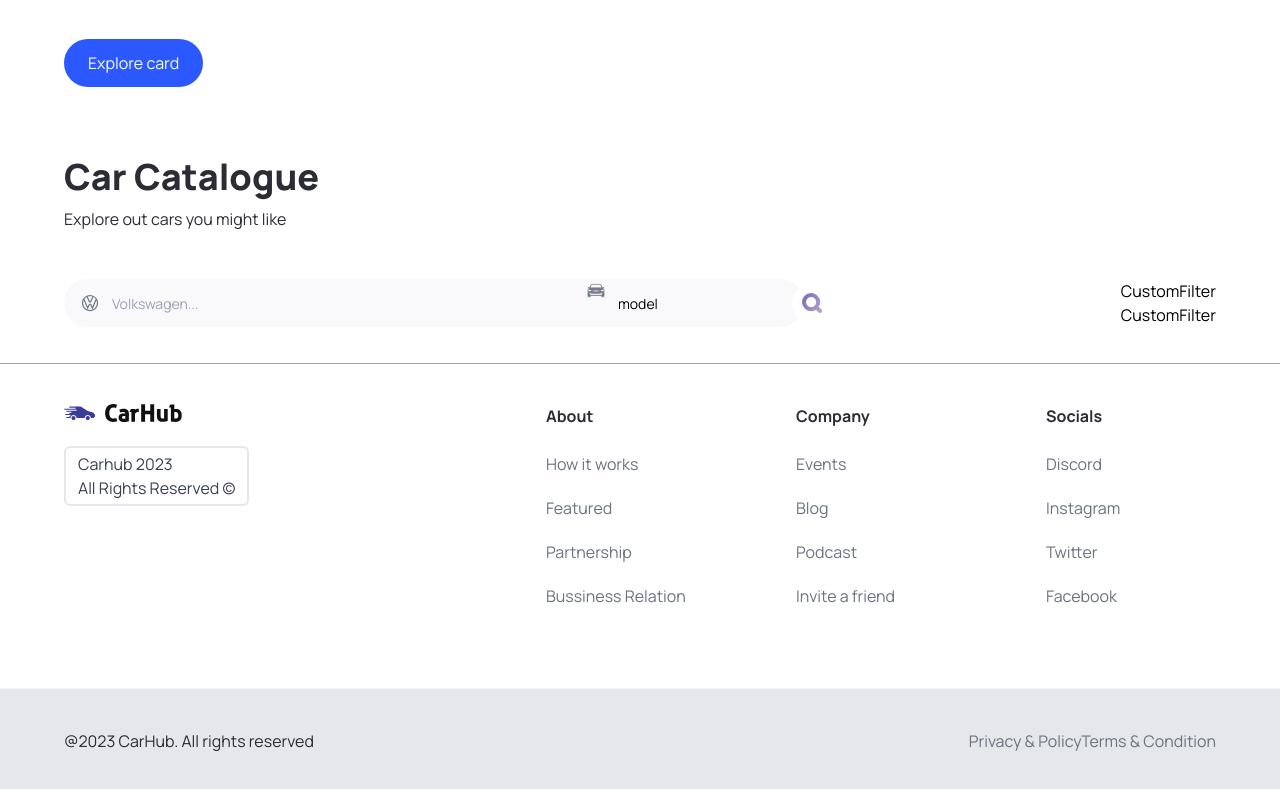
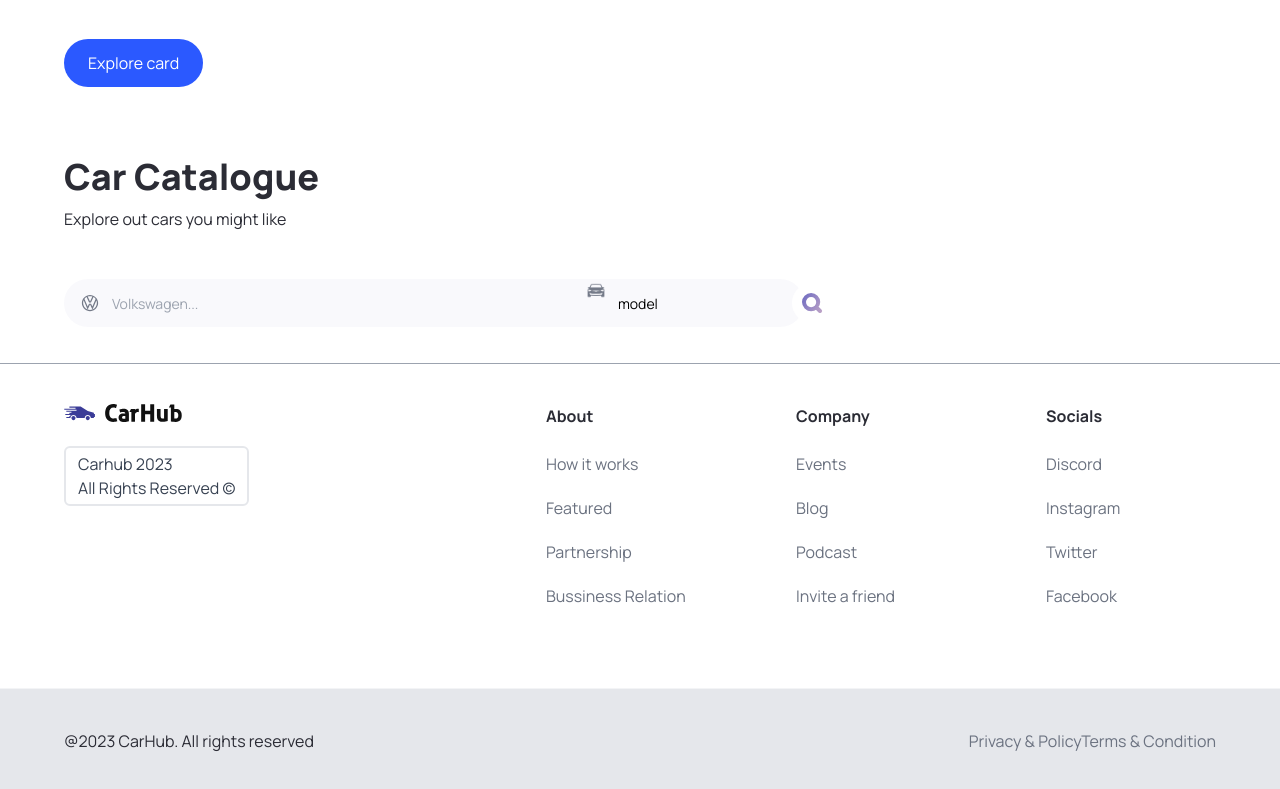
Before and after one commit to DevAnonitos/ShowRoomCar, a Next.js app: page / in a window 1280 px wide. Shown: the part 707-1496 px from the top of the page. Built offline with nearby package versions, Linux system fonts and the light colour scheme.

Commit message:
update-Add-PropsCustomFilter

```diff
--- a/components/CustomFilter.tsx
+++ b/components/CustomFilter.tsx
@@ -1,10 +1,25 @@
 "use client";
 
-import React from 'react';
+import React, { Fragment, useState } from 'react';
+import Image from 'next/image';
+import { useRouter } from 'next/navigation';
+import { Listbox, Transition } from '@headlessui/react';
 
-const CustomFilter = () => {
+import { CustomFilterProps } from '@/types';
+
+const CustomFilter = ({ title, options }: CustomFilterProps) => {
+
+    const router = useRouter();
+    const [selected, setSelected] = useState(options && options.length > 0 ? options[0] : null);
+
+    const handleUpdateParams = (e: { title: string; value: string; }) => {
+
+    };
+
     return (
-        <div>CustomFilter</div>
+        <>
+
+        </>
     );
 };
 
```
Also changed, not shown: types/index.ts (+10 -0 lines).
